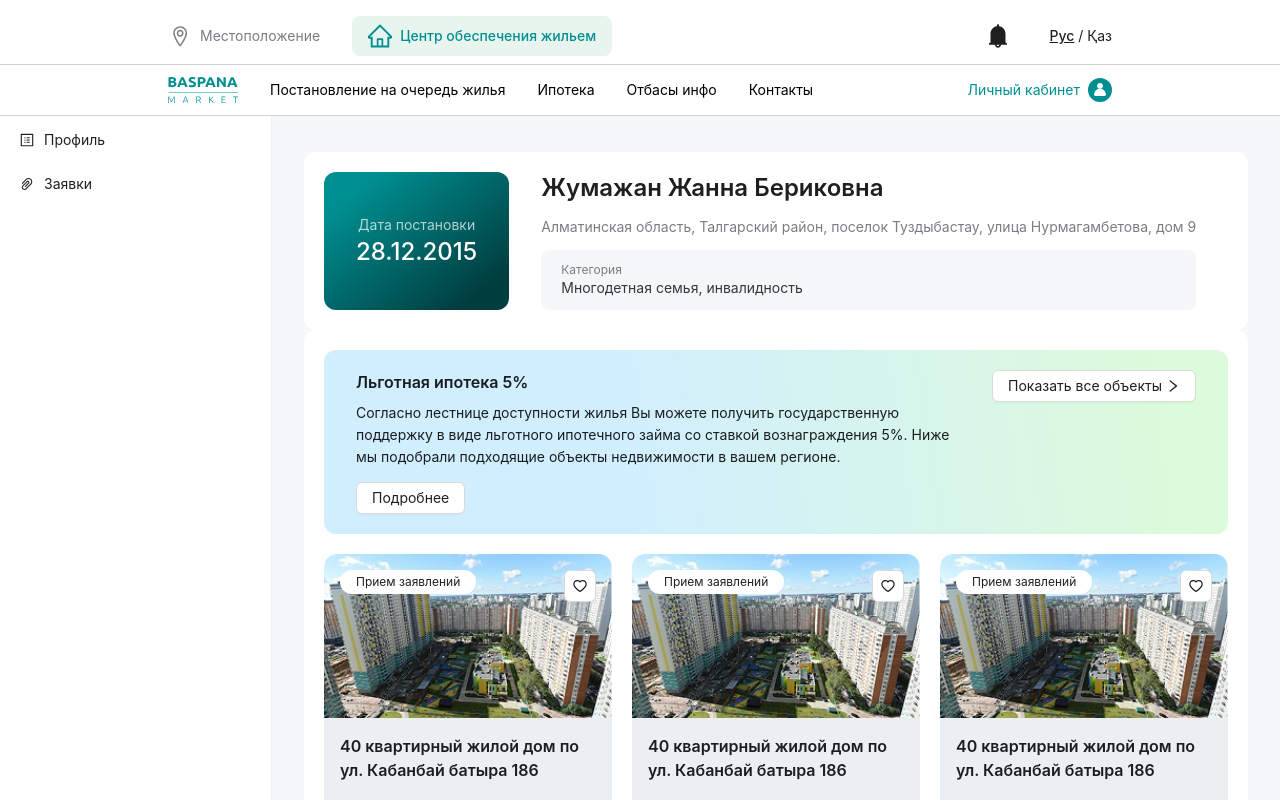
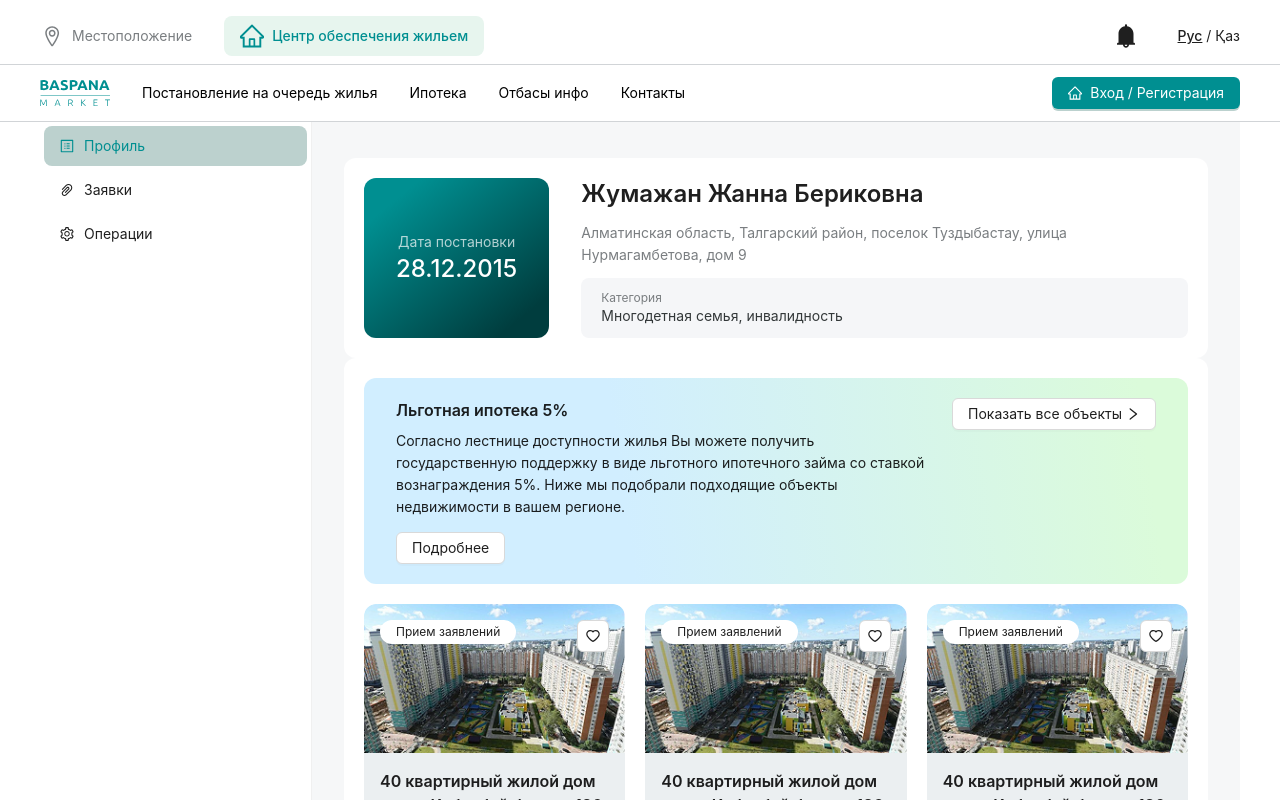
Before and after one commit to Asselya123/baspana-front, a React (Vite) app: page /profile in a window 1280 px wide. Shown: the top 800 px of the page. Built offline with nearby package versions, Linux system fonts and the light colour scheme; no server answers.

Commit message:
feat: applications

```diff
--- a/src/Routes.tsx
+++ b/src/Routes.tsx
@@ -1,7 +1,13 @@
 import { FC } from "react";
 import { Route, Routes } from "react-router-dom";
-import { ApplicationRoutes } from "./modules/application/ApplicationRoutes";
-import LoginPage from "./modules/application/pages/LoginPage";
+import { ApplicationFormPage } from "./modules/application/pages/ApplicationFormPage";
+import { ApplicationListPage } from "./modules/application/pages/ApplicationListPage";
+import { ApplicationSignPage } from "./modules/application/pages/ApplicationSignPage";
+import { OperationsPage } from "./modules/application/pages/OperationsPage";
+import { PersonalCabinetLayout } from "./modules/application/pages/PersonalCabinetLayout";
+import { ProfilePage } from "./modules/application/pages/ProfilePage";
+import { LandingPage } from "./modules/shared/pages/LandingPage";
+import LoginPage from "./modules/shared/pages/LoginPage";
 
 interface RouterProviderProps {}
 
@@ -9,7 +15,14 @@ export const RouterProvider: FC<RouterProviderProps> = ({}) => {
   return (
     <Routes>
       <Route path="/login" element={<LoginPage />} />
-      <Route path="/*" element={<ApplicationRoutes />} />
+      <Route path="/" element={<LandingPage />} />
+      <Route element={<PersonalCabinetLayout />}>
+        <Route path="/profile" element={<ProfilePage />} />
+        <Route path="/operations" element={<OperationsPage />} />
+        <Route path="/form" element={<ApplicationFormPage />} />
+        <Route path="/sign" element={<ApplicationSignPage />} />
+        <Route path="/applications" element={<ApplicationListPage />} />
+      </Route>
     </Routes>
   );
 };
--- a/src/components/Footer.tsx
+++ b/src/components/Footer.tsx
@@ -174,7 +174,7 @@ const BaiterekLogo = () => (
 export const Footer = () => {
   return (
     <footer className="flex flex-col items-center">
-      <div className="flex w-full max-w-[1024px] justify-between px-10 py-5">
+      <div className="flex w-full max-w-[1280px] justify-between px-10 py-12">
         <div className="flex gap-20">
           <MobileAppLinks />
           <LinkGroup title="Baspana" links={aboutLinks} />
@@ -182,7 +182,7 @@ export const Footer = () => {
         <Contacts />
       </div>
       <div className="flex w-full items-center justify-center border-t border-[#D1D4D7] py-5">
-        <div className="mx-auto flex w-full max-w-[1024px] items-center justify-between gap-2 px-10">
+        <div className="mx-auto flex w-full max-w-[1280px] items-center justify-between gap-2 px-10">
           <div className="flex items-center gap-8">
             © 2024 АО «Отбасы банк»
           </div>
--- a/src/components/Header.tsx
+++ b/src/components/Header.tsx
@@ -62,7 +62,7 @@ export const Header = () => {
   const [isAuth, setIsAuth] = useState(false);
   return (
     <header className="flex flex-col items-center">
-      <div className="mx-auto flex w-full max-w-[1024px] items-center justify-between gap-2 px-10 pb-2 pt-4">
+      <div className="mx-auto flex w-full max-w-[1280px] items-center justify-between gap-2 px-10 pb-2 pt-4">
         <div className="flex items-center gap-8">
           <div className="flex items-center gap-2 text-[#7A7E81]">
             <PointIcon />
@@ -83,7 +83,7 @@ export const Header = () => {
         </div>
       </div>
       <div className="flex w-full items-center justify-center border-b border-t border-[#D1D4D7]">
-        <div className="mx-auto flex w-full max-w-[1024px] items-center justify-between gap-2 px-10 py-3">
+        <div className="mx-auto flex w-full max-w-[1280px] items-center justify-between gap-2 px-10 py-3">
           <div className="flex items-center gap-8">
             <img src={LogoIcon} alt="logo" />
             {links.map((link) => (
@@ -95,7 +95,7 @@ export const Header = () => {
             ))}
           </div>
           <div>
-            {!isAuth ? (
+            {isAuth ? (
               <Link
                 to="/profile"
                 className="flex items-center gap-2 !text-[#008F91]"
--- a/src/modules/application/ApplicationRoutes.tsx
+++ b/src/modules/application/ApplicationRoutes.tsx
@@ -1,25 +1,21 @@
 import { FC } from "react";
 import { Route, Routes } from "react-router-dom";
 import { ApartmentDetailsPage } from "../apartment/pages/ApartmentDetailsPage";
-import { LandingPage } from "../shared/pages/LandingPage";
 import { ApplicationFormPage } from "./pages/ApplicationFormPage";
 import { ApplicationListPage } from "./pages/ApplicationListPage";
 import { ApplicationSignPage } from "./pages/ApplicationSignPage";
 import { OperationsPage } from "./pages/OperationsPage";
-import { PersonalCabinetLayout } from "./pages/PersonalCabinet";
-import { ProfilePage } from "./pages/ProfilePage";
+import { PersonalCabinetLayout } from "./pages/PersonalCabinetLayout";
 
 interface ApplicationRoutesProps {}
 
 export const ApplicationRoutes: FC<ApplicationRoutesProps> = ({}) => {
   return (
     <Routes>
-      <Route path="/" element={<LandingPage />} />
       <Route element={<PersonalCabinetLayout />}>
         <Route path="/form" element={<ApplicationFormPage />} />
         <Route path="/sign" element={<ApplicationSignPage />} />
         <Route path="/applications" element={<ApplicationListPage />} />
-        <Route path="/profile" element={<ProfilePage />} />
         <Route path="/operations" element={<OperationsPage />} />
       </Route>
 
--- a/src/modules/application/pages/OperationsPage.tsx
+++ b/src/modules/application/pages/OperationsPage.tsx
@@ -24,13 +24,14 @@ const OperationCard = ({
   icon: React.ReactNode;
 }) => {
   return (
-    <div className="flex items-center gap-2 rounded-xl bg-white p-5">
+    <div className="flex items-center gap-2 p-5 bg-white rounded-xl">
       {icon}
-      <p className="grow text-sm">{title}</p>
+      <p className="text-sm grow">{title}</p>
       <RightOutlined />
     </div>
   );
 };
+
 export const OperationsPage = () => {
   return (
     <div>
--- a/src/modules/application/pages/PersonalCabinet.tsx
+++ /dev/null
@@ -1,43 +0,0 @@
-import { PaperClipOutlined, ProfileOutlined } from "@ant-design/icons";
-import type { MenuProps } from "antd";
-import { Menu } from "antd";
-import { FC } from "react";
-import { Outlet, useNavigate } from "react-router-dom";
-import { Footer } from "@/components/Footer";
-import { Header } from "@/components/Header";
-
-type MenuItem = Required<MenuProps>["items"][number];
-
-interface PersonalCabinetLayoutProps {}
-
-export const PersonalCabinetLayout: FC<PersonalCabinetLayoutProps> = ({}) => {
-  const navigate = useNavigate();
-  const items: MenuItem[] = [
-    {
-      key: "1",
-      icon: <ProfileOutlined />,
-      label: "Профиль",
-      onClick: () => navigate("/"),
-    },
-    {
-      key: "2",
-      icon: <PaperClipOutlined />,
-      label: "Заявки",
-      onClick: () => navigate("/applications"),
-    },
-  ];
-  return (
-    <div className="flex h-screen flex-col">
-      <Header />
-      <div className="flex grow justify-center">
-        <div className="flex w-full max-w-7xl">
-          <Menu mode="vertical" items={items} style={{ width: 272 }} />
-          <div className="flex-1 bg-[#F6F7F8] px-8 py-9">
-            <Outlet />
-          </div>
-        </div>
-      </div>
-      <Footer />
-    </div>
-  );
-};
--- /dev/null
+++ b/src/modules/application/pages/PersonalCabinetLayout.tsx
@@ -0,0 +1,68 @@
+import {
+  PaperClipOutlined,
+  ProfileOutlined,
+  SettingOutlined,
+} from "@ant-design/icons";
+import type { MenuProps } from "antd";
+import { Menu } from "antd";
+import { FC } from "react";
+import { Outlet, useLocation, useNavigate } from "react-router-dom";
+import { Footer } from "@/components/Footer";
+import { Header } from "@/components/Header";
+
+type MenuItem = Required<MenuProps>["items"][number];
+
+interface PersonalCabinetLayoutProps {}
+
+export const PersonalCabinetLayout: FC<PersonalCabinetLayoutProps> = ({}) => {
+  const navigate = useNavigate();
+  const items: MenuItem[] = [
+    {
+      key: "profile",
+      icon: <ProfileOutlined />,
+      label: "Профиль",
+      onClick: () => navigate("/profile"),
+    },
+    {
+      key: "applications",
+      icon: <PaperClipOutlined />,
+      label: "Заявки",
+      onClick: () => navigate("/applications"),
+    },
+    {
+      key: "operations",
+      icon: <SettingOutlined />,
+      label: "Операции",
+      onClick: () => navigate("/operations"),
+    },
+  ];
+  const { pathname } = useLocation();
+
+  let defaultSelectedKey: string = items[0]?.key?.toString() ?? "";
+  items.forEach((item) => {
+    if (typeof item?.key === "string" && pathname.includes(item?.key)) {
+      defaultSelectedKey = item?.key;
+    }
+  });
+
+  return (
+    <div className="flex flex-col h-screen">
+      <Header />
+      <div className="mx-auto flex w-full max-w-[1280px] grow justify-center px-10">
+        <div className="flex w-full">
+          <Menu
+            mode="vertical"
+            items={items}
+            style={{ width: 272 }}
+            className="min-w-[272px]"
+            defaultSelectedKeys={[defaultSelectedKey]}
+          />
+          <div className="grow bg-[#F6F7F8] px-8 py-9">
+            <Outlet />
+          </div>
+        </div>
+      </div>
+      <Footer />
+    </div>
+  );
+};
--- a/src/modules/application/pages/LoginPage.tsx
+++ b/src/modules/shared/pages/LoginPage.tsx
@@ -1,21 +1,21 @@
 import { Button, Form, Input, Typography } from "antd";
 import { useNavigate } from "react-router-dom";
+import { Footer } from "@/components/Footer";
 import { Header } from "@/components/Header";
-import { login } from "../../../api";
 
 export default function LoginPage() {
   const navigate = useNavigate();
 
   const onFinish = async (values: any) => {
-    const response = await login(values);
-    localStorage.setItem("token", response.access);
-    navigate("/");
+    // const response = await login(values);
+    // localStorage.setItem("token", response.access);
+    navigate("/profile");
   };
 
   return (
-    <div>
+    <div className="flex flex-col min-h-screen">
       <Header />
-      <div className="flex justify-center">
+      <div className="flex justify-center grow">
         <div className="py-10">
           <Typography.Title level={3}>
             Войти или зарегистрироваться
@@ -35,6 +35,7 @@ export default function LoginPage() {
           </Form>
         </div>
       </div>
+      <Footer />
     </div>
   );
 }
```
